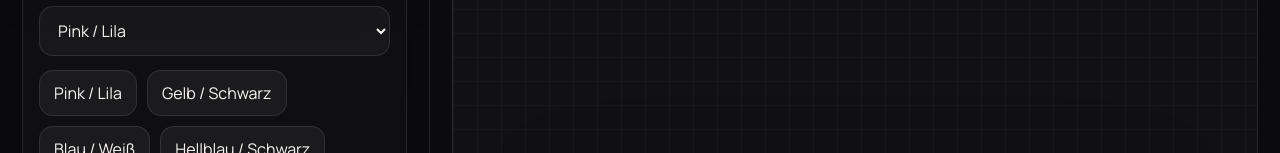
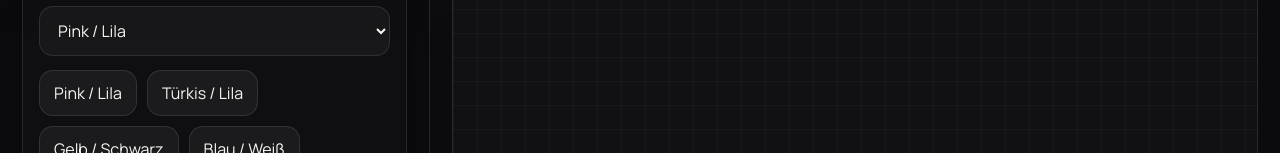
Before and after one commit to maicoding/digilab-instagram-special-posts, a React (Vite) app: page / in a window 1280 px wide. Shown: the part 647-800 px from the top of the page. Built offline with nearby package versions, Linux system fonts and the light colour scheme; a web font is replaced by a local one.

Commit message:
Refine color presets and typography

```diff
--- a/src/engine.js
+++ b/src/engine.js
@@ -63,6 +63,14 @@ const fillBackground = (ctx, width, height, scene, colors) => {
   ctx.fillRect(0, 0, width, height);
 };
 
+const setHeadlineFont = (ctx, size) => {
+  ctx.font = `800 ${size}px "Montserrat", "Manrope", sans-serif`;
+};
+
+const setBodyFont = (ctx, size, weight = 500) => {
+  ctx.font = `${weight} ${size}px "Montserrat", "Manrope", sans-serif`;
+};
+
 const getLayout = (templateId, width, height) => {
   const isStory = height / width > 1.6;
   const isLandscape = width / height > 1.6;
@@ -123,14 +131,14 @@ const drawCoverTemplate = (ctx, width, height, scene, colors, image) => {
   ctx.fillStyle = colors.text;
   ctx.textAlign = 'center';
   ctx.textBaseline = 'top';
-  ctx.font = `900 ${layout.headlineSize}px "Archivo Black", sans-serif`;
+  setHeadlineFont(ctx, layout.headlineSize);
   drawMultiline(ctx, scene.cover.headline, width / 2, layout.headlineY, layout.headlineSize, 0.9);
 
-  ctx.font = `700 ${layout.arrowSize}px "Space Mono", monospace`;
+  setBodyFont(ctx, layout.arrowSize, 700);
   ctx.fillText(scene.cover.arrow, width / 2, layout.headlineY + layout.headlineSize * 2.05);
 
   ctx.textAlign = 'left';
-  ctx.font = `700 ${layout.footerSize}px "Manrope", sans-serif`;
+  setBodyFont(ctx, layout.footerSize, 500);
   drawMultiline(ctx, `${scene.cover.kicker}\n${scene.cover.subline}`, layout.margin, layout.footerY, layout.footerSize, 1.18);
   drawLogo(ctx, width, height, scene, image);
 };
@@ -142,19 +150,19 @@ const drawNewsTemplate = (ctx, width, height, scene, colors, image) => {
   ctx.textAlign = 'left';
   ctx.textBaseline = 'top';
 
-  ctx.font = `700 ${layout.labelSize}px "Space Mono", monospace`;
+  setBodyFont(ctx, layout.labelSize, 600);
   ctx.fillText(scene.news.category, margin, margin);
 
-  ctx.font = `900 ${layout.headlineSize}px "Archivo Black", sans-serif`;
+  setHeadlineFont(ctx, layout.headlineSize);
   drawMultiline(ctx, scene.news.headline, margin, height * 0.22, layout.headlineSize, 0.92);
 
-  ctx.font = `700 ${layout.bodySize}px "Manrope", sans-serif`;
+  setBodyFont(ctx, layout.bodySize, 500);
   const bodyLines = scene.news.body.split('\n');
   bodyLines.forEach((line, index) => {
     ctx.fillText(line, margin, height * 0.52 + index * layout.bodySize * 1.32);
   });
 
-  ctx.font = `700 ${layout.footerSize}px "Manrope", sans-serif`;
+  setBodyFont(ctx, layout.footerSize, 500);
   drawMultiline(ctx, `${scene.news.footerLeft}\n${scene.news.footerRight}`, margin, height - margin * 2.1, layout.footerSize, 1.18);
   drawLogo(ctx, width, height, scene, image);
 };
@@ -177,18 +185,18 @@ const drawAgendaTemplate = (ctx, width, height, scene, colors, image) => {
     const rowY = top + index * (rowHeight + layout.rowGap);
 
     ctx.textAlign = 'left';
-    ctx.font = `800 ${layout.dateSize}px "Manrope", sans-serif`;
+    setBodyFont(ctx, layout.dateSize, 700);
     ctx.fillText(item.date, margin, rowY);
 
-    ctx.font = `900 ${layout.titleSize}px "Archivo Black", sans-serif`;
+    setHeadlineFont(ctx, layout.titleSize);
     drawMultiline(ctx, `${item.title1}\n${item.title2}`, contentX, rowY, layout.titleSize, 0.88);
 
     const metaY = rowY + layout.titleSize * 1.95;
-    ctx.font = `700 ${layout.metaSize}px "Manrope", sans-serif`;
+    setBodyFont(ctx, layout.metaSize, 500);
     drawMultiline(ctx, `${item.start}\n${item.duration}\n${item.location}`, contentX, metaY, layout.metaSize, 1.08);
   });
 
-  ctx.font = `700 ${layout.footerSize}px "Manrope", sans-serif`;
+  setBodyFont(ctx, layout.footerSize, 500);
   drawMultiline(ctx, `${scene.agenda.registrationLabel}\n${scene.agenda.registrationValue}`, margin, height - margin * 2.1, layout.footerSize, 1.18);
   drawLogo(ctx, width, height, scene, image);
 };
--- a/src/presets.js
+++ b/src/presets.js
@@ -39,6 +39,15 @@ export const COLOR_PRESETS = [
     muted: 'rgba(255,255,255,0.9)',
   },
   {
+    id: 'tuerkis-lila',
+    label: 'Türkis / Lila',
+    background: '#00FDFF',
+    panel: '#00F1F3',
+    accent: '#9933FF',
+    text: '#9933FF',
+    muted: 'rgba(153,51,255,0.86)',
+  },
+  {
     id: 'gelb-schwarz',
     label: 'Gelb / Schwarz',
     background: '#FFF500',
@@ -57,6 +66,24 @@ export const COLOR_PRESETS = [
     muted: 'rgba(255,255,255,0.86)',
   },
   {
+    id: 'gruen-schwarz',
+    label: 'Grün / Schwarz',
+    background: '#00FF0A',
+    panel: '#00F10A',
+    accent: '#000000',
+    text: '#000000',
+    muted: 'rgba(0,0,0,0.78)',
+  },
+  {
+    id: 'orange-weiss',
+    label: 'Orange / Weiß',
+    background: '#FF6E00',
+    panel: '#F46200',
+    accent: '#FFFFFF',
+    text: '#FFFFFF',
+    muted: 'rgba(255,255,255,0.88)',
+  },
+  {
     id: 'hellblau-schwarz',
     label: 'Hellblau / Schwarz',
     background: '#00FDFF',
@@ -64,6 +91,24 @@ export const COLOR_PRESETS = [
     accent: '#000000',
     text: '#000000',
     muted: 'rgba(0,0,0,0.78)',
+  },
+  {
+    id: 'schwarz-weiss',
+    label: 'Schwarz / Weiß',
+    background: '#000000',
+    panel: '#111111',
+    accent: '#FFFFFF',
+    text: '#FFFFFF',
+    muted: 'rgba(255,255,255,0.86)',
+  },
+  {
+    id: 'weiss-blau',
+    label: 'Weiß / Blau',
+    background: '#FFFFFF',
+    panel: '#F2F2F2',
+    accent: '#3355FF',
+    text: '#3355FF',
+    muted: 'rgba(51,85,255,0.82)',
   },
 ];
 
```
Also changed, not shown: public/references/DWD_Farbkombinationen.pdf.png (added).
